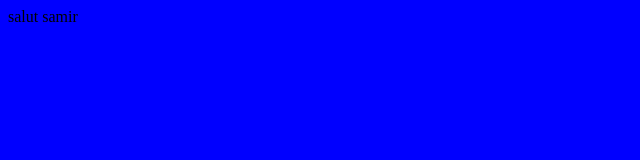
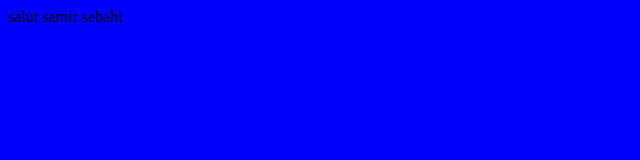
Before and after one commit to sam74/test, a plain HTML site: page index.html in a window 1280 px wide. Shown: the full height of the page, 0-640 px from the left. Drawn offline with Linux system fonts and the light colour scheme.

Commit message:
ad sebahi

```diff
--- a/index.html
+++ b/index.html
@@ -1,3 +1,3 @@
 <body style="background-color:blue;">
-  salut samir
+  salut samir sebahi
 </body>
```
